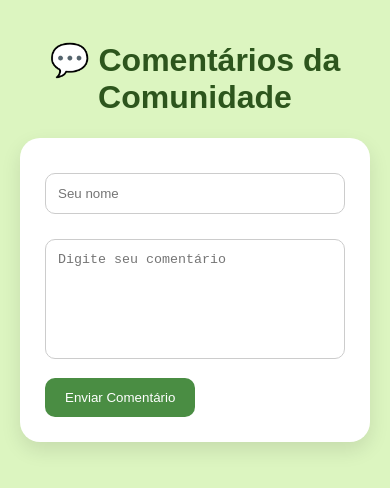
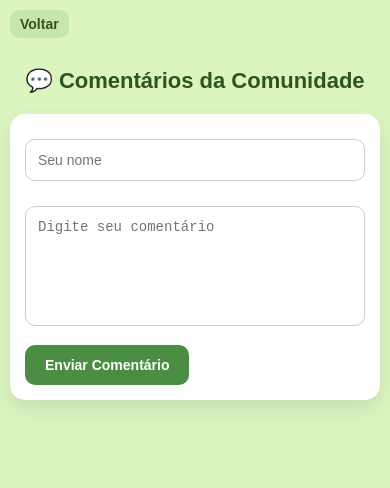
Before and after one commit to Melissa-RossaP/EcoAgro, a website with bundled scripts: page comentarios.html in a window 390 px wide. Built offline with nearby package versions, Linux system fonts and the light colour scheme; no server answers.

Commit message:
Add files via upload

```diff
--- a/comentarios.css
+++ b/comentarios.css
@@ -5,16 +5,21 @@ body{
     padding: 20px;
 }
 
+/* CONTAINER */
 .container{
     max-width: 900px;
     margin: auto;
 }
 
+/* TÍTULO */
 h1{
     text-align: center;
     color: #2d551d;
+    font-size: 28px;
+    margin-bottom: 20px;
 }
 
+/* FORMULÁRIO */
 .formulario{
     background: white;
     padding: 25px;
@@ -23,6 +28,7 @@ h1{
     margin-bottom: 30px;
 }
 
+/* INPUTS */
 input,
 textarea{
     width: 100%;
@@ -32,13 +38,16 @@ textarea{
     border: 1px solid #ccc;
     border-radius: 10px;
     box-sizing: border-box;
+    font-size: 14px;
 }
 
+/* TEXTAREA */
 textarea{
     resize: none;
     height: 120px;
 }
 
+/* BOTÃO */
 button{
     background: #4a8d43;
     color: white;
@@ -46,18 +55,23 @@ button{
     padding: 12px 20px;
     border-radius: 10px;
     cursor: pointer;
+    transition: 0.2s;
+    font-weight: bold;
 }
 
 button:hover{
     background: #2d551d;
+    transform: scale(1.02);
 }
 
+/* COMENTÁRIOS */
 .comentario{
     background: white;
     padding: 20px;
     border-radius: 15px;
     margin-bottom: 15px;
     box-shadow: 0 4px 10px rgba(0,0,0,.08);
+    word-wrap: break-word;
 }
 
 .nome{
@@ -65,3 +79,57 @@ button:hover{
     color: #2d551d;
     margin-bottom: 8px;
 }
+
+/* 🔙 BOTÃO VOLTAR */
+.btn-voltar{
+    display: inline-block;
+    margin-bottom: 15px;
+    text-decoration: none;
+    color: #2d551d;
+    font-weight: bold;
+    background: rgba(74, 141, 67, 0.15);
+    padding: 8px 12px;
+    border-radius: 10px;
+    transition: 0.2s;
+}
+
+.btn-voltar:hover{
+    background: rgba(74, 141, 67, 0.3);
+    transform: translateX(-3px);
+}
+
+/* 📱 RESPONSIVO */
+@media (max-width: 600px){
+
+    body{
+        padding: 10px;
+    }
+
+    .container{
+        max-width: 100%;
+    }
+
+    .formulario{
+        padding: 15px;
+        border-radius: 15px;
+    }
+
+    h1{
+        font-size: 22px;
+    }
+
+    input,
+    textarea,
+    button{
+        font-size: 14px;
+    }
+
+    .comentario{
+        padding: 15px;
+    }
+
+    .btn-voltar{
+        font-size: 14px;
+        padding: 6px 10px;
+    }
+}
--- a/comentarios.html
+++ b/comentarios.html
@@ -10,6 +10,8 @@
 <body>
 
 <div class="container">
+
+    <a href="index.html" class="btn-voltar">Voltar</a>
 
     <h1>💬 Comentários da Comunidade</h1>
 
```
